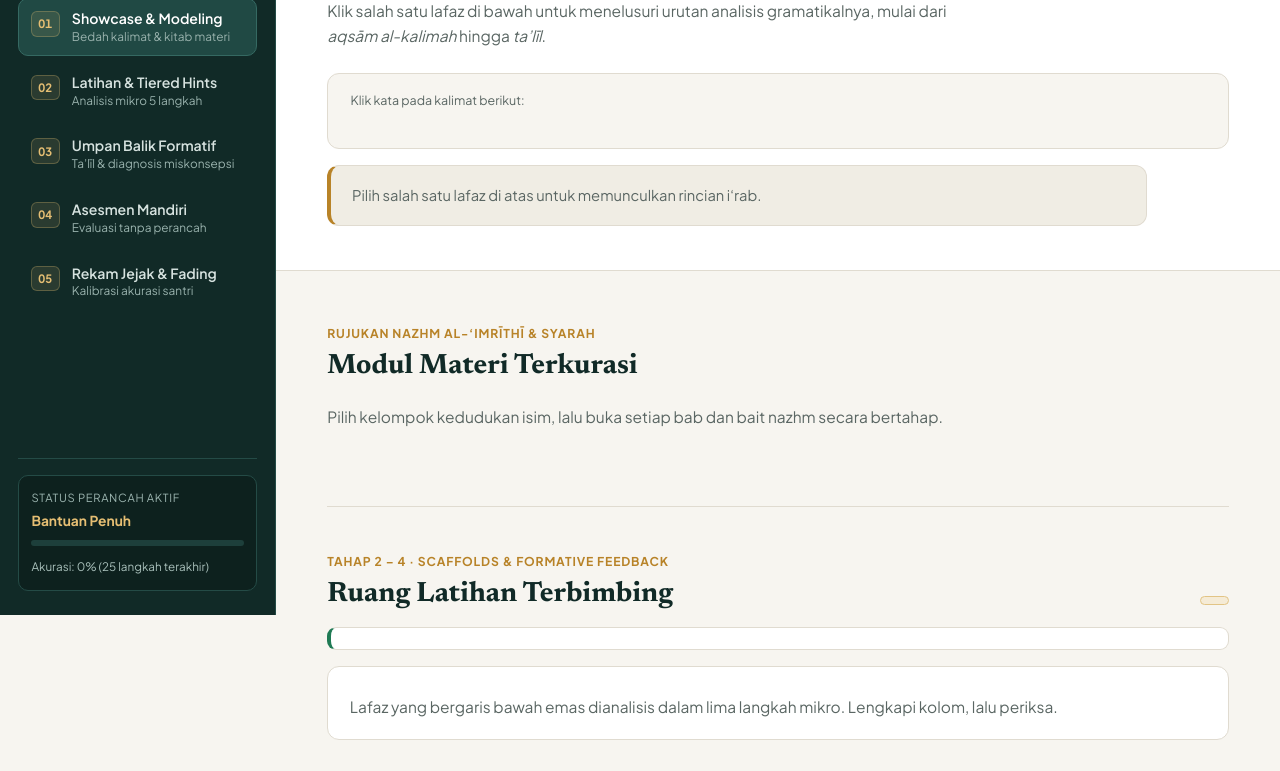
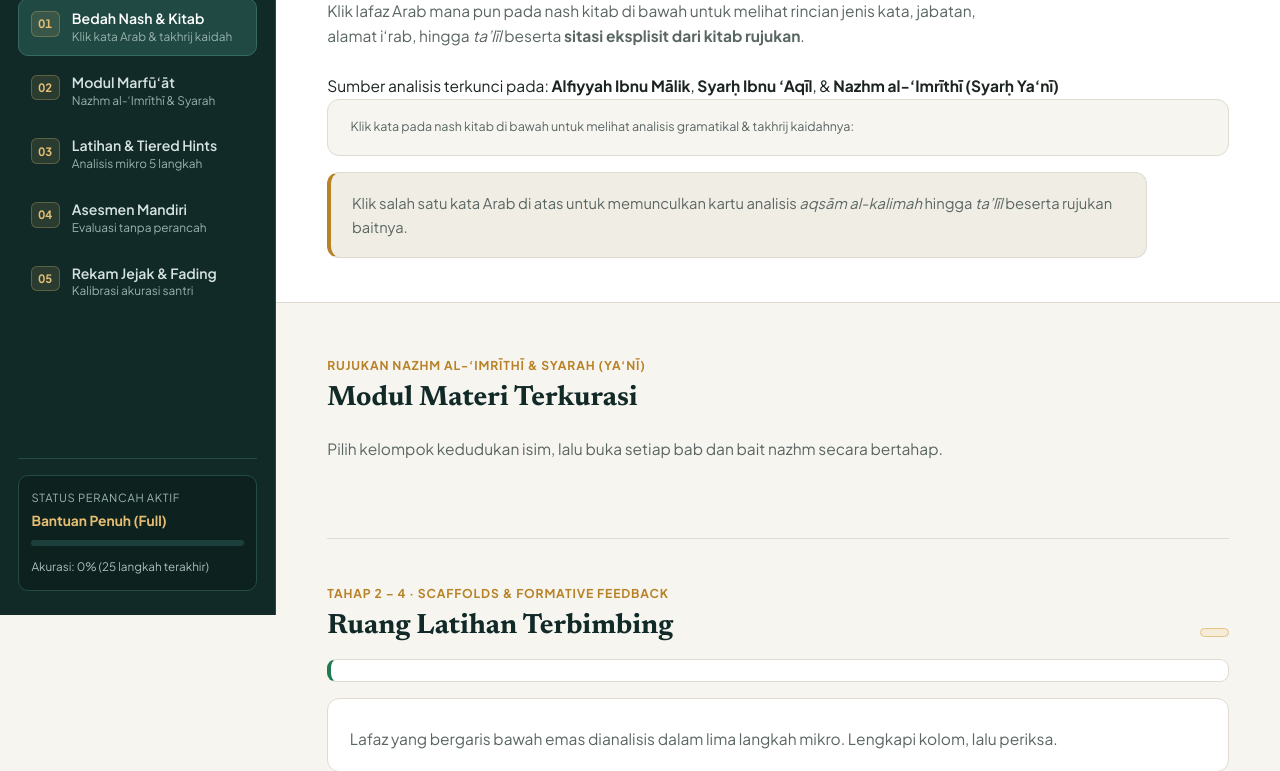
Before and after one commit to kamiladina24-ui/nahwu-scaffolding, a plain HTML site: page index.html in a window 1280 px wide. Shown: the part 185-956 px from the top of the page. Drawn offline with Linux system fonts and the light colour scheme; files that its build step writes are made by us from their sources.

Commit message:
Update HTML structure and content

```diff
--- a/index.html
+++ b/index.html
@@ -7,7 +7,7 @@
 <link rel="preconnect" href="https://fonts.googleapis.com">
 <link rel="preconnect" href="https://fonts.gstatic.com" crossorigin>
 <link href="https://fonts.googleapis.com/css2?family=Amiri:ital,wght@0,400;0,700;1,400&family=Newsreader:ital,opsz,wght@0,6..72,500;0,6..72,700;1,6..72,500&family=Plus+Jakarta+Sans:wght@400;500;600;700&display=swap" rel="stylesheet">
-<link rel="stylesheet" href="css/style.css">
+<link rel="stylesheet" href="style.css">
 </head>
 <body>
 
@@ -30,22 +30,22 @@
       <a href="#showcase" class="nav-item active" data-target="showcase">
         <span class="nav-num">01</span>
         <span class="nav-text">
-          <strong>Showcase &amp; Modeling</strong>
-          <small>Bedah kalimat &amp; kitab materi</small>
+          <strong>Bedah Nash &amp; Kitab</strong>
+          <small>Klik kata Arab &amp; takhrij kaidah</small>
+        </span>
+      </a>
+      <a href="#modul-materi" class="nav-item" data-target="modul-materi">
+        <span class="nav-num">02</span>
+        <span class="nav-text">
+          <strong>Modul Marfū‘āt</strong>
+          <small>Nazhm al-‘Imrīthī &amp; Syarah</small>
         </span>
       </a>
       <a href="#latihan" class="nav-item" data-target="latihan">
-        <span class="nav-num">02</span>
+        <span class="nav-num">03</span>
         <span class="nav-text">
           <strong>Latihan &amp; Tiered Hints</strong>
           <small>Analisis mikro 5 langkah</small>
-        </span>
-      </a>
-      <a href="#latihan" class="nav-item" data-target="latihan" data-jump="fb">
-        <span class="nav-num">03</span>
-        <span class="nav-text">
-          <strong>Umpan Balik Formatif</strong>
-          <small>Ta’līl &amp; diagnosis miskonsepsi</small>
         </span>
       </a>
       <a href="#asesmen" class="nav-item" data-target="asesmen">
@@ -67,7 +67,7 @@
     <div class="sidebar-footer">
       <div class="scaffold-status">
         <span class="status-label">Status Perancah Aktif</span>
-        <strong id="side-mode-badge">Bantuan Penuh</strong>
+        <strong id="side-mode-badge">Bantuan Penuh (Full)</strong>
         <div class="mini-meter"><i id="side-acc-bar" style="width:0%"></i></div>
         <small id="side-acc-txt">Akurasi: 0% (25 langkah terakhir)</small>
       </div>
@@ -79,17 +79,30 @@
   <!-- AREA KONTEN UTAMA -->
   <div class="workspace">
     <header id="showcase" class="hero">
-      <div class="eyebrow">Tahap 1 · Pemodelan Kognitif &amp; Eksplorasi Tarkīb</div>
-      <h1>Bedah kalimat Arab, selangkah demi selangkah.</h1>
-      <p class="lead">Klik salah satu lafaz di bawah untuk menelusuri urutan analisis gramatikalnya, mulai dari <em>aqsām al-kalimah</em> hingga <em>ta’līl</em>.</p>
+      <div class="eyebrow">Tahap 1 · Bedah Nash Kitab Berbasis Rujukan Mu‘tabar</div>
+      <h1>Bedah teks kitab turāts, kata demi kata.</h1>
+      <p class="lead">Klik lafaz Arab mana pun pada nash kitab di bawah untuk melihat rincian jenis kata, jabatan, alamat i‘rab, hingga <em>ta’līl</em> beserta <strong>sitasi eksplisit dari kitab rujukan</strong>.</p>
 
-      <div class="sentence-stage">
-        <div class="stage-hint">Klik kata pada kalimat berikut:</div>
-        <div id="hero-sentence" class="ar big" lang="ar" dir="rtl"></div>
-      </div>
+      <!-- LEMBAR BACA KITAB INTERAKTIF (TERVALIDASI RUJUKAN) -->
+      <div class="kitab-reader">
+        <div class="reader-topbar">
+          <div>
+            <span id="reader-book-meta" class="reader-meta"></span>
+            <h2 id="reader-book-title" class="reader-title"></h2>
+            <div class="source-lock-note">Sumber analisis terkunci pada: <strong>Alfiyyah Ibnu Mālik</strong>, <strong>Syarḥ Ibnu ‘Aqīl</strong>, &amp; <strong>Nazhm al-‘Imrīthī (Syarḥ Ya‘nī)</strong></div>
+          </div>
+          <div id="reader-chapter-tabs" class="chapter-pills"></div>
+        </div>
 
-      <div id="tip" class="tip" aria-live="polite">
-        <p class="tip-placeholder">Pilih salah satu lafaz di atas untuk memunculkan rincian i‘rab.</p>
+        <div class="sentence-stage">
+          <div class="stage-hint">Klik kata pada nash kitab di bawah untuk melihat analisis gramatikal &amp; takhrij kaidahnya:</div>
+          <div id="hero-sentence" class="ar big-kitab" lang="ar" dir="rtl"></div>
+        </div>
+
+        <!-- PANEL HASIL ANALISIS KATA YANG DIKLIK -->
+        <div id="tip" class="tip" aria-live="polite">
+          <p class="tip-placeholder">Klik salah satu kata Arab di atas untuk memunculkan kartu analisis <em>aqsām al-kalimah</em> hingga <em>ta’līl</em> beserta rujukan baitnya.</p>
+        </div>
       </div>
     </header>
 
@@ -97,7 +110,7 @@
       <section id="modul-materi" class="panel-section">
         <div class="section-head">
           <div>
-            <span class="kicker">Rujukan Nazhm al-‘Imrīthī &amp; Syarah</span>
+            <span class="kicker">Rujukan Nazhm al-‘Imrīthī &amp; Syarah (Ya‘nī)</span>
             <h2>Modul Materi Terkurasi</h2>
           </div>
           <p class="muted">Pilih kelompok kedudukan isim, lalu buka setiap bab dan bait nazhm secara bertahap.</p>
@@ -179,7 +192,7 @@
   </div>
 </div>
 
-<script src="js/data.js"></script>
-<script src="js/app.js"></script>
+<script src="data.js"></script>
+<script src="app.js"></script>
 </body>
 </html>
```
